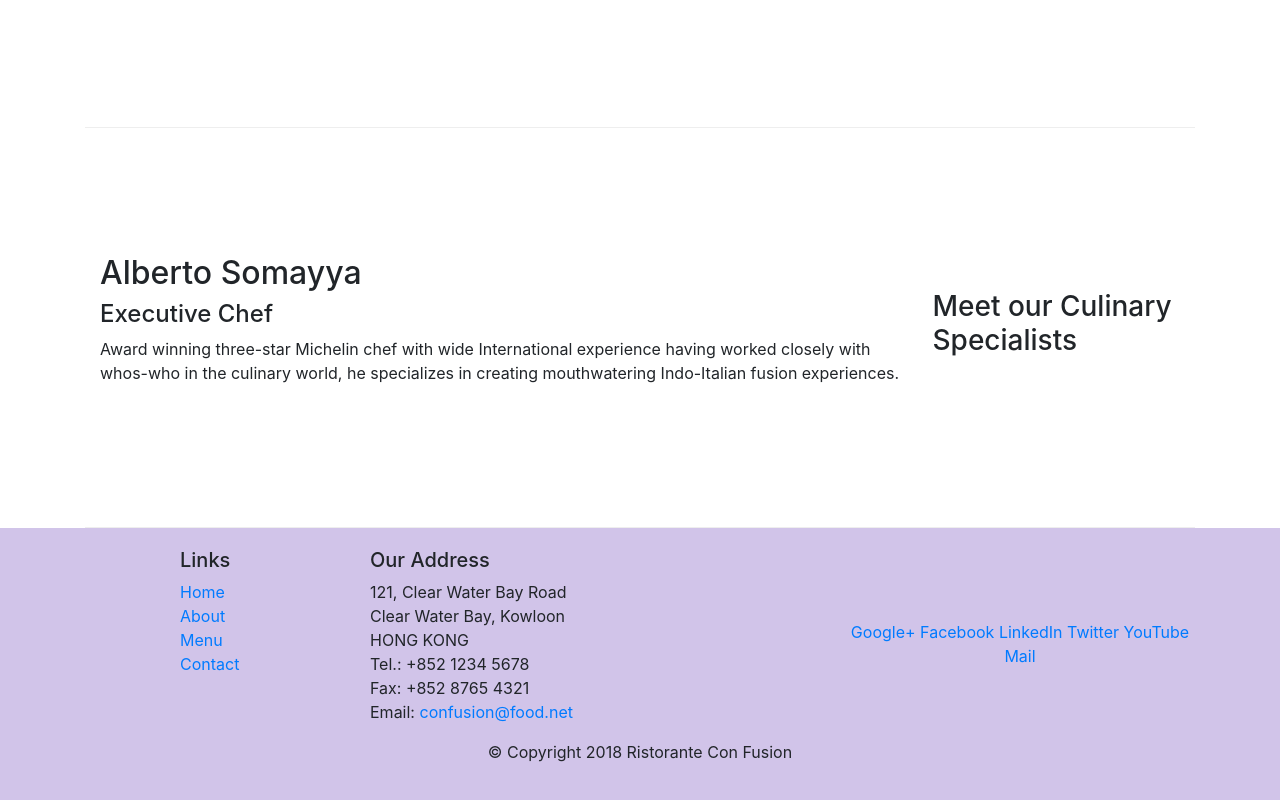
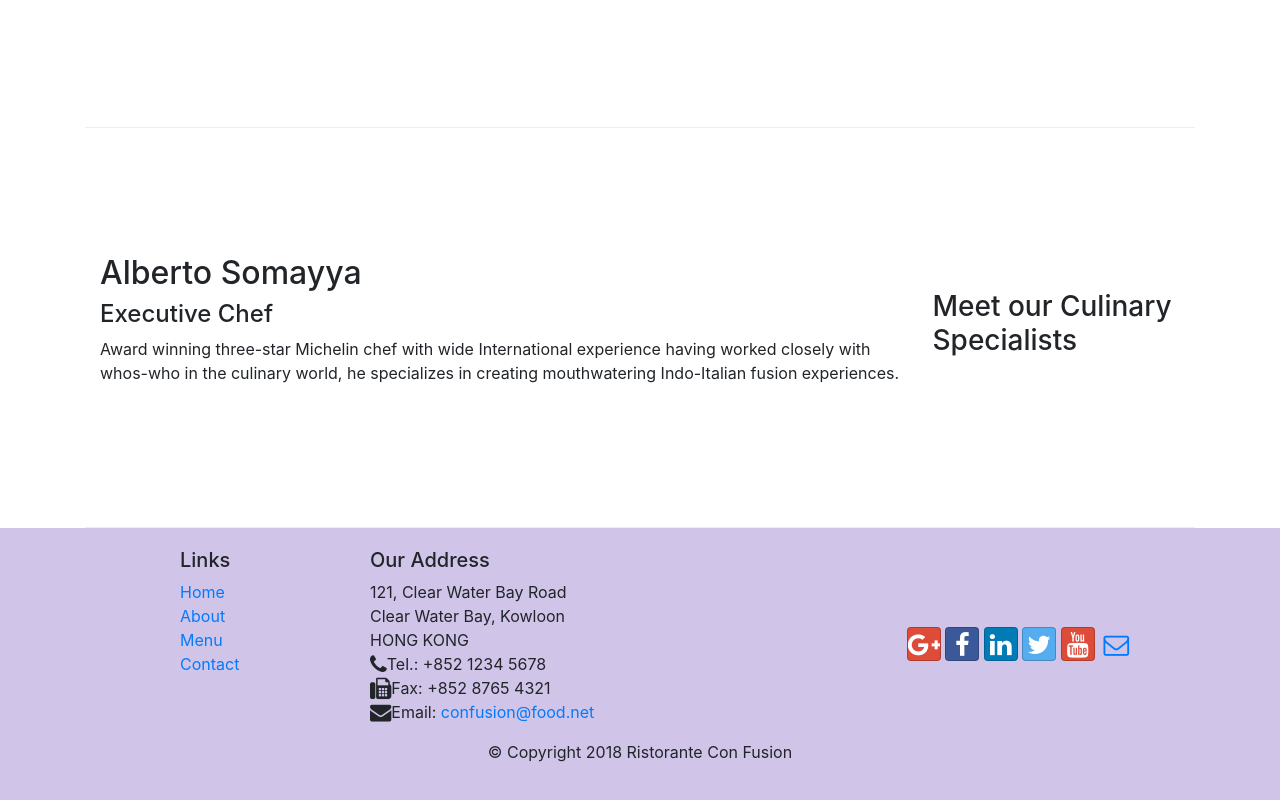
Before and after one commit to anurag32142/web-development, a website: page index.html in a window 1280 px wide. Shown: the part 1006-1806 px from the top of the page. Drawn offline with nearby package versions, Linux system fonts and the light colour scheme.

Commit message:
Icon-packs

```diff
--- a/index.html
+++ b/index.html
@@ -9,6 +9,8 @@
 
      <!-- Bootstrap CSS -->
      <link rel="stylesheet" href="node_modules/bootstrap/dist/css/bootstrap.min.css">
+     <link rel="stylesheet" href="node_modules/font-awesome/css/font-awesome.min.css">
+     <link rel="stylesheet" href="node_modules/bootstrap-social/bootstrap-social.css">
      <link rel="stylesheet" href="css/styles.css">
     <title>Ristorante Con Fusion</title>
 </head>
@@ -23,10 +25,10 @@
             <a class="navbar-brand mr-auto" href="#">Ristorante Con Fusion</a>
                 <div class="collapse navbar-collapse" id="Navbar">
                     <ul class="navbar-nav mr-auto">
-                        <li class="nav-item active"><a class="nav-link" href="#"> Home </a></li>
-                        <li class="nav-item"><a class="nav-link" href="./aboutus.html"> About </a></li>
-                        <li class="nav-item"><a class="nav-link" href="#"> Menu </a></li>
-                        <li class="nav-item"><a class="nav-link" href="#"> Contact </a></li>
+                        <li class="nav-item active"><a class="nav-link" href="#"><span class="fa fa-home fa-lg" ></span> Home </a></li>
+                        <li class="nav-item"><a class="nav-link" href="./aboutus.html"><span class="fa fa-info fa-lg"></span>  About </a></li>
+                        <li class="nav-item"><a class="nav-link" href="#"><span class="fa fa-list fa-lg"></span>  Menu </a></li>
+                        <li class="nav-item"><a class="nav-link" href="#"><span class="fa fa-address fa-lg"></span>  Contact </a></li>
                 </ul>
         </div>
     </div>
@@ -97,19 +99,19 @@
 		              121, Clear Water Bay Road<br>
 		              Clear Water Bay, Kowloon<br>
 		              HONG KONG<br>
-		              Tel.: +852 1234 5678<br>
-		              Fax: +852 8765 4321<br>
-		              Email: <a href="mailto:confusion@food.net">confusion@food.net</a>
+		              <i class="fa fa-phone fa-lg"> </i>Tel.: +852 1234 5678<br>
+		              <i class="fa fa-fax fa-lg"> </i>Fax: +852 8765 4321<br>
+		              <i class="fa fa-envelope fa-lg"> </i>Email: <a href="mailto:confusion@food.net">confusion@food.net</a>
 		           </address>
                 </div>
                 <div class="col-12 col-sm-4 align-self-center">
                     <div class="text-center">
-                        <a href="http://google.com/+">Google+</a>
-                        <a href="http://www.facebook.com/profile.php?id=">Facebook</a>
-                        <a href="http://www.linkedin.com/in/">LinkedIn</a>
-                        <a href="http://twitter.com/">Twitter</a>
-                        <a href="http://youtube.com/">YouTube</a>
-                        <a href="mailto:">Mail</a>
+                        <a class="btn btn-social-icon btn-google" href="http://google.com/+"><i class="fa fa-google-plus fa-lg"></i></a>
+                        <a class="btn btn-social-icon btn-facebook"  href="http://www.facebook.com/profile.php?id="><i class="fa fa-facebook fa-lg"></i></a>
+                        <a class="btn btn-social-icon btn-linkedin" href="http://www.linkedin.com/in/"><i class="fa fa-linkedin fa-lg"></i></a>
+                        <a class="btn btn-social-icon btn-twitter" href="http://twitter.com/"><i class="fa fa-twitter fa-lg"></i></a>
+                        <a class="btn btn-social-icon btn-google" href="http://youtube.com/"><i class="fa fa-youtube fa-lg"></i></a>
+                        <a class="btn btn-social-icon" href="mailto:"><i class="fa fa-envelope-o fa-lg"></i></a>
                     </div>
                 </div>
            </div>
--- a/package.json
+++ b/package.json
@@ -15,6 +15,8 @@
   },
   "dependencies": {
     "bootstrap": "^4.0.0",
+    "bootstrap-social": "^5.1.1",
+    "font-awesome": "^4.7.0",
     "jquery": "^3.3.1",
     "popper.js": "^1.12.9"
   }
```
Also changed, not shown: aboutus.html (+15 -13 lines), 1 other file.
